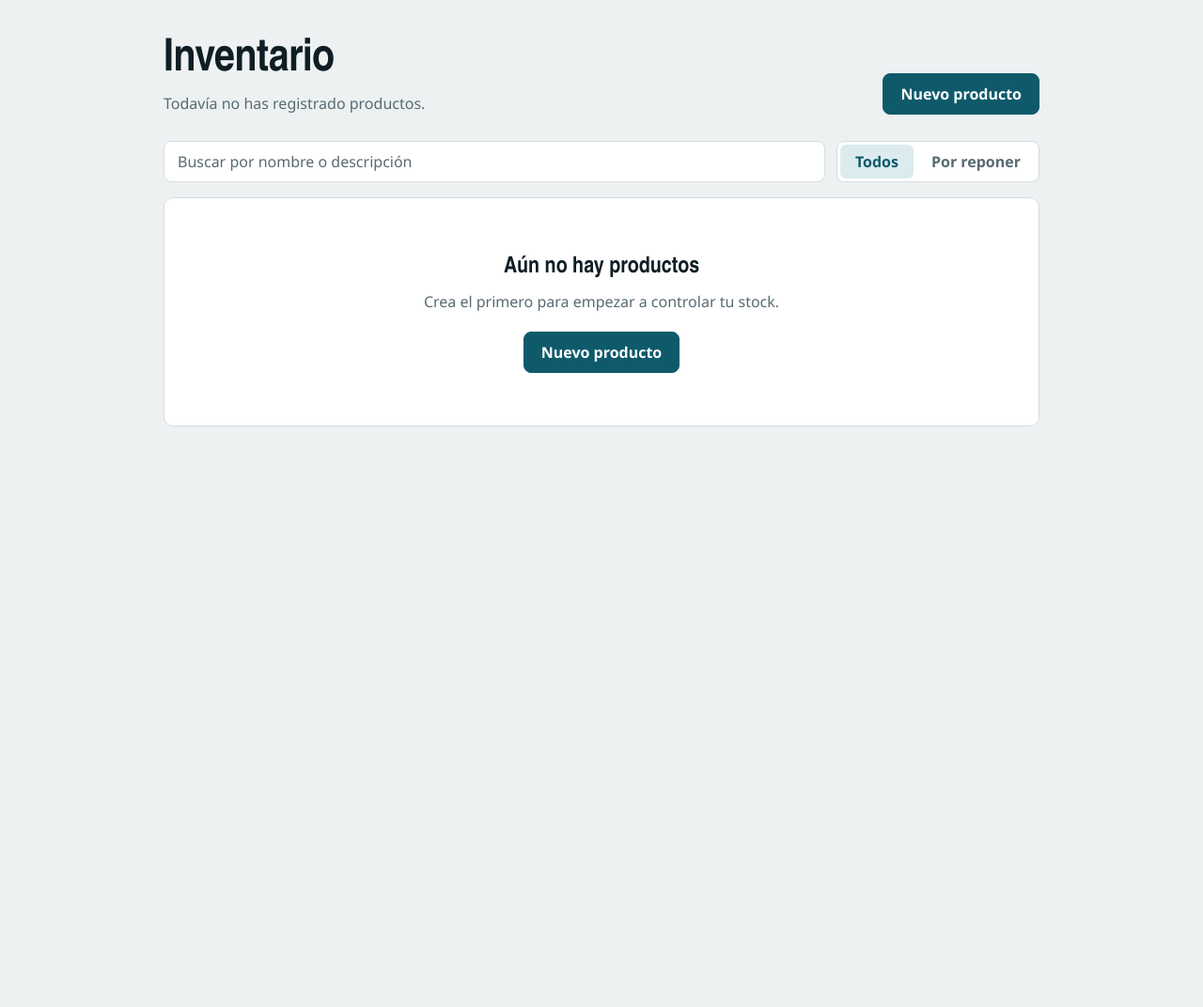
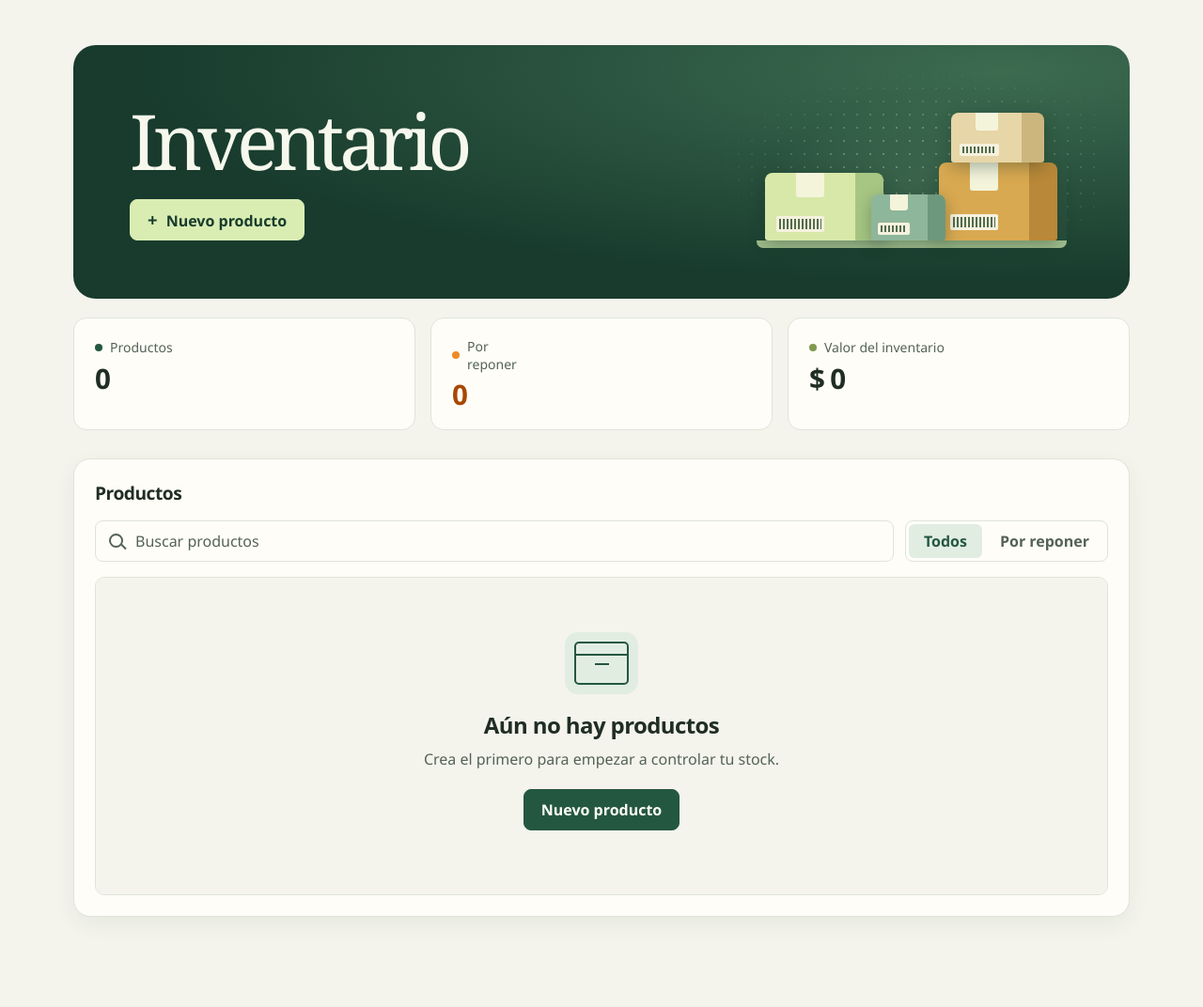
Before and after one commit to LaMamaburra69/crud-Productos, a Spring Boot app: page / in a window 1280 px wide. Shown: the whole page at 94% size. Before the commit the page ends 454 px from the top, so only its background shows below. Run offline with Spring Boot 4, Linux system fonts and the light colour scheme; data that the repository does not hold is empty.

Commit message:
Mejorar interfaz e integrar servicios del inventario

```diff
--- a/src/main/resources/static/index.html
+++ b/src/main/resources/static/index.html
@@ -7,34 +7,34 @@
 <style>
   :root {
     color-scheme: light dark;
-    --bg: #EDF1F2;
-    --surface: #FFFFFF;
-    --ink: #0F1E24;
-    --muted: #586A72;
-    --line: #D5DDE0;
-    --riel: #E1E8EA;
-    --acento: #0E5A6B;
-    --acento-ink: #FFFFFF;
-    --acento-suave: #DCEBEE;
+    --bg: #F4F4EC;
+    --surface: #FFFDF8;
+    --ink: #202D25;
+    --muted: #546356;
+    --line: #DFE4D8;
+    --riel: #E1E9DE;
+    --acento: #245740;
+    --acento-ink: #FFFDF8;
+    --acento-suave: #E2EDE1;
     --aviso: #A84800;
     --aviso-barra: #F08A24;
     --peligro: #B3261E;
     --peligro-suave: #FBE5E3;
-    --titulos: "Bahnschrift", "DIN Alternate", "Arial Narrow", "Segoe UI", system-ui, sans-serif;
+    --titulos: system-ui, -apple-system, "Segoe UI", sans-serif;
     --texto: "Segoe UI Variable Text", "Segoe UI", system-ui, -apple-system, "Helvetica Neue", Arial, sans-serif;
   }
 
   @media (prefers-color-scheme: dark) {
     :root {
-      --bg: #0D191E;
-      --surface: #14252C;
-      --ink: #E6EEF0;
-      --muted: #93A6AD;
-      --line: #263A41;
-      --riel: #1F343B;
-      --acento: #55B8CD;
-      --acento-ink: #06252C;
-      --acento-suave: #1B3A44;
+      --bg: #101C17;
+      --surface: #192921;
+      --ink: #ECF3E8;
+      --muted: #ABBDAE;
+      --line: #35473B;
+      --riel: #2A3F32;
+      --acento: #B9E4A7;
+      --acento-ink: #152B20;
+      --acento-suave: #2D4635;
       --aviso: #F2A652;
       --aviso-barra: #F2A652;
       --peligro: #F4837B;
@@ -68,51 +68,161 @@
   }
 
   .wrap {
-    max-width: 980px;
+    max-width: 1180px;
     margin: 0 auto;
-    padding: 40px 24px 96px;
+    padding: 48px 28px 96px;
   }
 
-  /* Encabezado */
   .top {
+    position: relative;
+    isolation: isolate;
     display: flex;
-    justify-content: space-between;
-    align-items: flex-end;
-    gap: 16px 24px;
-    flex-wrap: wrap;
+    align-items: center;
+    min-height: 270px;
+    overflow: hidden;
+    padding: clamp(28px, 6vw, 60px);
+    border-radius: 24px;
+    color: #f7f8ed;
+    background: radial-gradient(ellipse at 88% 10%, #3c6b50, transparent 66%), #183b2d;
   }
 
+  .top-contenido { position: relative; z-index: 1; }
   h1 {
-    margin: 0;
-    font-family: var(--titulos);
-    font-size: clamp(2.1rem, 5vw, 3rem);
-    font-weight: 700;
-    letter-spacing: -0.01em;
-    line-height: 1.05;
+    margin: 0 0 22px;
+    font-family: Georgia, "Times New Roman", serif;
+    font-size: clamp(2.8rem, 7vw, 5.1rem);
+    font-weight: 400;
+    letter-spacing: -.065em;
+    line-height: .98;
   }
 
+  .top .btn.primario {
+    background: #d9edb3;
+    border-color: #d9edb3;
+    color: #183b2d;
+  }
+  .top .btn.primario:hover { background: #e9f7d3; filter: none; }
+  .top .btn:focus-visible { outline-color: #d9edb3; }
+  .mas { margin-right: 5px; font-size: 1.15em; }
+
+  .estante {
+    position: absolute;
+    right: 6%;
+    bottom: 20%;
+    width: min(34%, 330px);
+    height: 60%;
+    border-bottom: 8px solid #a1be8c;
+    border-radius: 0 0 7px 7px;
+    background: radial-gradient(ellipse at 56% 100%, #8db88b46, transparent 72%);
+  }
+  .estante::before {
+    content: '';
+    position: absolute;
+    inset: -19% -12% 0;
+    z-index: -1;
+    background-image: radial-gradient(#c6e5a657 1px, transparent 1px);
+    background-size: 14px 14px;
+    mask-image: radial-gradient(ellipse at 55% 55%, #000 26%, transparent 73%);
+  }
+  .caja {
+    position: absolute;
+    bottom: 0;
+    width: 38%;
+    height: 54%;
+    border-radius: 8px 8px 3px 3px;
+    background: linear-gradient(90deg, #d8e8a8 76%, #a7c683 76%);
+    box-shadow: 0 5px 17px #102e2355;
+  }
+  .caja::before {
+    content: '';
+    position: absolute;
+    top: 0;
+    left: 26%;
+    width: 24%;
+    height: 36%;
+    border-radius: 0 0 3px 3px;
+    background: #f4f4db;
+  }
+  .caja::after {
+    content: '';
+    position: absolute;
+    inset: auto auto 13% 9%;
+    width: 36%;
+    height: 14%;
+    border-radius: 2px;
+    background: repeating-linear-gradient(90deg, #536c4a 0 2px, transparent 2px 4px), #f5f1de;
+    border: 3px solid #f5f1de;
+  }
+  .caja.izquierda { left: 3%; height: 47%; }
+  .caja.derecha { right: 3%; background: linear-gradient(90deg, #d9a951 76%, #b98838 76%); }
+  .caja.arriba { right: 7%; bottom: 54%; width: 30%; height: 34%; background: linear-gradient(90deg, #e7d6a7 76%, #cdb67e 76%); }
+  .caja.centro { left: 37%; height: 32%; width: 24%; background: linear-gradient(90deg, #8eb69a 76%, #6e987e 76%); }
+
   .resumen {
-    margin: 8px 0 0;
-    color: var(--muted);
-    max-width: 72ch;
-    min-height: 1.5em;
-  }
-  .resumen strong {
-    color: var(--ink);
-    font-variant-numeric: tabular-nums;
+    display: grid;
+    grid-template-columns: repeat(3, minmax(0, 1fr));
+    gap: 16px;
+    margin: 20px 0 30px;
   }
 
-  .enlace {
-    background: none;
-    border: 0;
-    padding: 0;
-    font: inherit;
-    font-weight: 600;
-    color: var(--acento);
-    text-decoration: underline;
-    text-underline-offset: 3px;
-    cursor: pointer;
+  .indicador {
+    display: flex;
+    flex-direction: column;
+    gap: 6px;
+    padding: 20px 22px;
+    border: 1px solid var(--line);
+    border-radius: 14px;
+    background: var(--surface);
+    color: var(--muted);
+    font-size: .875rem;
+    text-align: left;
   }
+
+  button.indicador { width: 100%; font-family: inherit; cursor: pointer; }
+  button.indicador:hover { border-color: var(--aviso); }
+  .indicador strong {
+    color: var(--ink);
+    font-size: clamp(1.25rem, 3.4vw, 1.85rem);
+    font-variant-numeric: tabular-nums;
+    letter-spacing: -.04em;
+    overflow-wrap: anywhere;
+  }
+  .indicador strong { line-height: 1.15; }
+  .indicador.reponer strong { color: var(--aviso); }
+  .indicador > span { display: flex; align-items: center; gap: 8px; }
+  .indicador > span::before {
+    content: '';
+    flex: 0 0 8px;
+    height: 8px;
+    border-radius: 50%;
+    background: var(--acento);
+  }
+  .indicador.reponer > span::before { background: var(--aviso-barra); }
+  .indicador.valor > span::before { background: #819950; }
+
+  .catalogo {
+    padding: 22px;
+    border: 1px solid var(--line);
+    border-radius: 18px;
+    background: var(--surface);
+    box-shadow: 0 8px 24px rgba(22, 50, 33, .06);
+  }
+  .catalogo h2 { margin: 0; font-size: 1.2rem; letter-spacing: -.025em; }
+  .vacio::before {
+    content: '';
+    display: block;
+    width: 54px;
+    height: 42px;
+    margin: 0 auto 25px;
+    border: 2px solid var(--acento);
+    border-radius: 5px;
+    background:
+      linear-gradient(var(--acento), var(--acento)) center 11px / 100% 2px no-repeat,
+      linear-gradient(var(--acento), var(--acento)) center 21px / 15px 2px no-repeat,
+      var(--acento-suave);
+    box-shadow: 0 0 0 10px var(--acento-suave);
+  }
+  .vacio:has(.vacio-texto)::before { display: none; }
 
   /* Botones */
   .btn {
@@ -148,7 +258,7 @@
     display: flex;
     flex-wrap: wrap;
     gap: 12px;
-    margin: 28px 0 16px;
+    margin: 14px 0 16px;
   }
 
   input[type="search"],
@@ -165,7 +275,30 @@
   input:focus-visible { outline-offset: 0; border-color: var(--acento); }
   input::placeholder { color: var(--muted); }
 
-  .buscar { flex: 1 1 260px; }
+  .buscar { flex: 1 1 260px; position: relative; }
+  .buscar input { padding-left: 42px; }
+  .buscar::before {
+    content: '';
+    position: absolute;
+    top: 14px;
+    left: 15px;
+    width: 11px;
+    height: 11px;
+    border: 2px solid var(--muted);
+    border-radius: 50%;
+    pointer-events: none;
+  }
+  .buscar::after {
+    content: '';
+    position: absolute;
+    top: 27px;
+    left: 27px;
+    width: 7px;
+    height: 2px;
+    background: var(--muted);
+    transform: rotate(45deg);
+    pointer-events: none;
+  }
 
   .filtros {
     display: inline-flex;
@@ -320,7 +464,7 @@
   tr.destacado td { animation: destello 1.8s ease-out; }
 
   /* Estados vacíos */
-  .vacio { padding: 56px 24px; text-align: center; }
+  .vacio { padding: clamp(38px, 6vw, 68px) 20px; text-align: center; background: var(--bg); }
   .vacio h2 {
     margin: 0 0 6px;
     font-family: var(--titulos);
@@ -429,17 +586,30 @@
 
 <main class="wrap">
   <header class="top">
-    <div>
+    <div class="top-contenido">
       <h1>Inventario</h1>
-      <p id="resumen" class="resumen" aria-live="polite"></p>
+      <button type="button" id="btnNuevo" class="btn primario"><span class="mas" aria-hidden="true">+</span> Nuevo producto</button>
     </div>
-    <button type="button" id="btnNuevo" class="btn primario">Nuevo producto</button>
+    <div class="estante" aria-hidden="true">
+      <span class="caja izquierda"></span>
+      <span class="caja derecha"></span>
+      <span class="caja arriba"></span>
+      <span class="caja centro"></span>
+    </div>
   </header>
 
+  <div id="resumen" class="resumen" aria-live="polite" hidden>
+    <div class="indicador"><span>Productos</span><strong id="totalProductos"></strong></div>
+    <button type="button" class="indicador reponer" data-ir="reponer"><span>Por reponer</span><strong id="totalReponer"></strong></button>
+    <div class="indicador valor"><span>Valor del inventario</span><strong id="valorInventario"></strong></div>
+  </div>
+
+  <section class="catalogo" aria-labelledby="catalogoTitulo">
+    <h2 id="catalogoTitulo">Productos</h2>
     <div class="barra">
       <div class="buscar">
         <label for="q" class="sr">Buscar producto</label>
-      <input id="q" type="search" placeholder="Buscar por nombre o descripción" autocomplete="off">
+        <input id="q" type="search" placeholder="Buscar productos" autocomplete="off">
       </div>
       <div class="filtros" role="group" aria-label="Filtrar por stock">
         <button type="button" data-filtro="todos" aria-pressed="true">Todos</button>
@@ -629,17 +800,14 @@
   }
 
   function renderResumen() {
-    if (estado.cargando) { el.resumen.textContent = 'Cargando productos…'; return; }
-    if (estado.error) { el.resumen.textContent = ''; return; }
-    const n = estado.productos.length;
-    if (n === 0) { el.resumen.textContent = 'Todavía no has registrado productos.'; return; }
+    el.resumen.hidden = estado.cargando || estado.error;
+    if (el.resumen.hidden) return;
+
     const valor = estado.productos.reduce((suma, p) => suma + p.precio * p.stock, 0);
     const reponer = estado.productos.filter((p) => p.stock <= POCO_STOCK).length;
-    let html = `<strong>${n}</strong> ${n === 1 ? 'producto' : 'productos'} en inventario, valorados en <strong>${esc(moneda.format(valor))}</strong>.`;
-    if (reponer > 0) {
-      html += ` Hay <button type="button" class="enlace" data-ir="reponer">${reponer} ${reponer === 1 ? 'producto' : 'productos'} por reponer</button>.`;
-    }
-    el.resumen.innerHTML = html;
+    $('#totalProductos').textContent = estado.productos.length;
+    $('#totalReponer').textContent = reponer;
+    $('#valorInventario').textContent = moneda.format(valor);
   }
 
   function renderFiltros() {
@@ -658,7 +826,7 @@
   function filaHTML(p, maxStock) {
     const pct = Math.min(100, Math.round((p.stock / maxStock) * 100));
     let clase = '';
-    let etiqueta = '';
+    let etiqueta = 'Disponible';
     if (p.stock === 0) { clase = 'agotado'; etiqueta = 'Agotado'; }
     else if (p.stock <= POCO_STOCK) { clase = 'poco'; etiqueta = 'Poco stock'; }
     const nombre = esc(p.nombre);
@@ -673,7 +841,7 @@
           <div class="stock ${clase}">
             <span class="cant">${p.stock}</span>
             <span class="riel" aria-hidden="true"><span class="relleno" style="width:${pct}%"></span></span>
-            ${etiqueta ? `<span class="tag">${etiqueta}</span>` : ''}
+            <span class="tag">${etiqueta}</span>
           </div>
         </td>
         <td class="c-acc">
```
Also changed, not shown: other parts of src/main/resources/static/index.html (+30 -5 lines), compose.local.yml (added, +22 -0 lines). Lines whose indentation alone changed are shown as unchanged.
